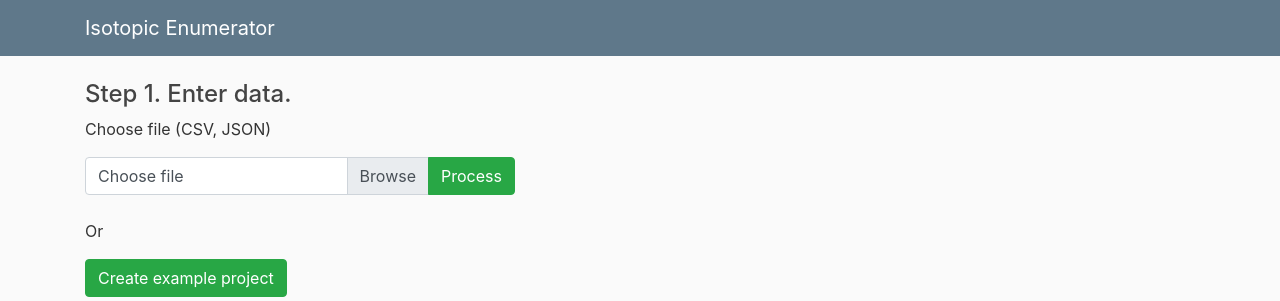
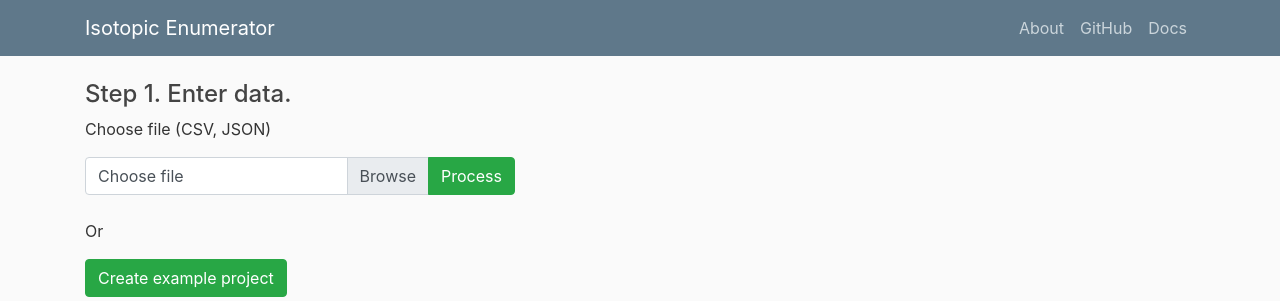
Before and after one commit to MoseleyBioinformaticsLab/isoenum-webgui, a Flask app: page / in a window 1280 px wide. Shown: the top 301 px of the page. Run offline with Flask 2, Linux system fonts and the light colour scheme; some libraries are stand-ins or nearby versions.

Commit message:
Added links to GitHub and Docs.

```diff
--- a/isoenum_webgui/templates/layout.html
+++ b/isoenum_webgui/templates/layout.html
@@ -26,9 +26,14 @@
          <nav class="navbar navbar-expand-md navbar-dark bg-steel fixed-top">
              <div class="container">
                  <a class="navbar-brand mr-4" href="/">Isotopic Enumerator</a>
-                 <button class="navbar-toggler" type="button" data-toggle="collapse" data-target="#navbarToggle" aria-controls="navbarToggle" aria-expanded="false" aria-label="Toggle navigation">
-                     <span class="navbar-toggler-icon"></span>
-                 </button>
+
+                 <!-- Navbar Right Side -->
+                 <div class="navbar-nav">
+                     <a class="nav-item nav-link" href="{{ url_for('about') }}">About</a>
+                     <a class="nav-item nav-link" href="https://github.com/MoseleyBioinformaticsLab/isoenum-webgui">GitHub</a>
+                     <a class="nav-item nav-link" href="https://isoenum-webgui.readthedocs.io">Docs</a>
+                 </div>
+
              </div>
          </nav>
     </header>
```
